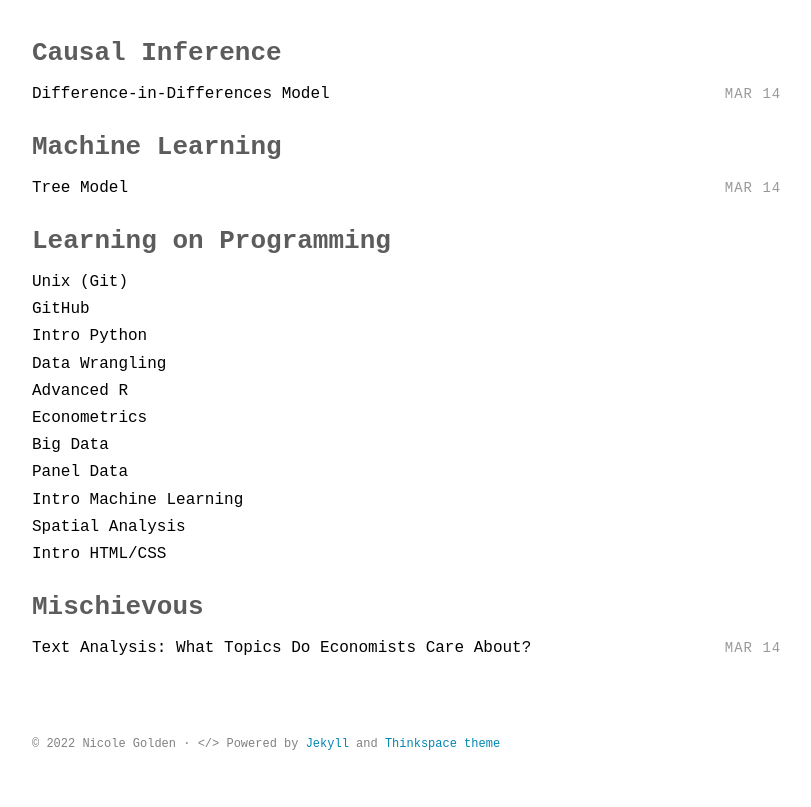
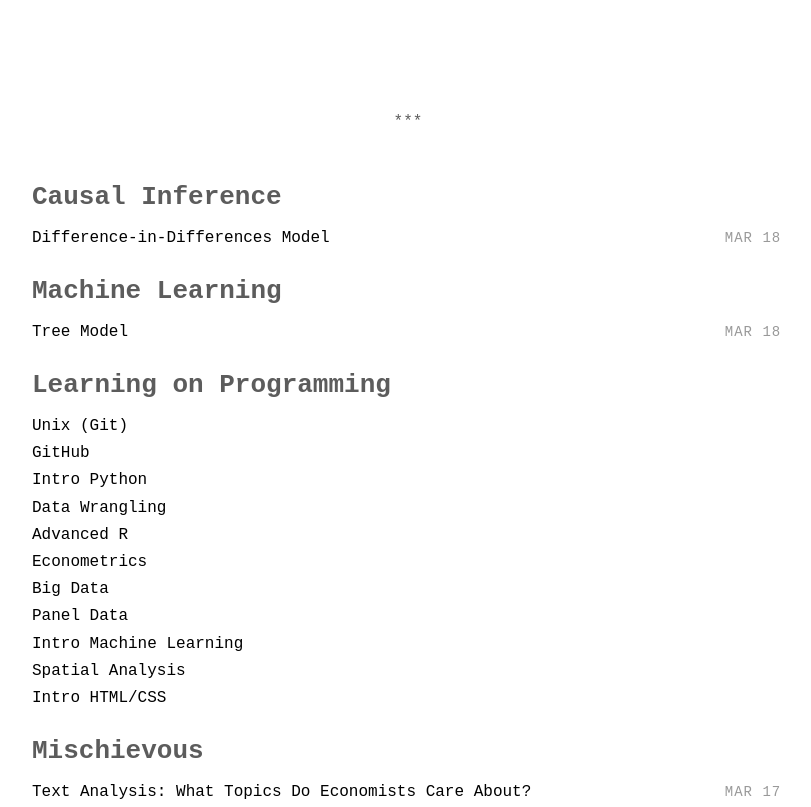
Before and after one commit to NicoleGolden/Economics, a plain HTML site: page index.html in a window 1280 px wide. Shown: the part 558-1365 px from the top of the page, without its empty margins (232-1043 px from the left). Drawn offline with Linux system fonts and the light colour scheme; a web font is replaced by a local one.

Commit message:
update index
update index: add page break

```diff
--- a/index.html
+++ b/index.html
@@ -66,6 +66,13 @@
         </div>
     </section>
 
+            <br><br><br><br>
+            <center>
+                ***
+            </center>
+
+            <br>
+
     <section class="post-list">
         <div class="container">
 
@@ -74,7 +81,7 @@
 
             <!--artile 1-->
             <article class="post-item">
-                <span class="post-meta date-label">Mar 14</span>
+                <span class="post-meta date-label">Mar 18</span>
                 <div class="article-title">
                     <a class="post-link" href="https://github.com/NicoleGolden/SpatialAnalysis_learning" target="_blank">Difference-in-Differences Model</a>
                 </div>
@@ -83,7 +90,7 @@
             <!--artile 2
 
             <article class="post-item">
-                <span class="post-meta date-label">Mar 11</span>
+                <span class="post-meta date-label">Mar 18</span>
                 <div class="article-title">
                     <a class="post-link" href="https://github.com/NicoleGolden/Unix_training" target="_blank">Introduction to Unix</a>
                 </div>
@@ -96,7 +103,7 @@
 
              <!--artile 1-->
             <article class="post-item">
-                <span class="post-meta date-label">Mar 14</span>
+                <span class="post-meta date-label">Mar 18</span>
                 <div class="article-title">
                     <a class="post-link" href="https://github.com/NicoleGolden/SpatialAnalysis_learning" target="_blank">Tree Model</a>
                 </div>
@@ -194,7 +201,7 @@
 
              <!-- artile 1-->
             <article class="post-item">
-                <span class="post-meta date-label">Mar 14</span>
+                <span class="post-meta date-label">Mar 17</span>
                 <div class="article-title">
                     <a class="post-link" href="text_analysis.html" target="_blank">Text Analysis: What Topics Do Economists Care About?</a>
                 </div>
```
